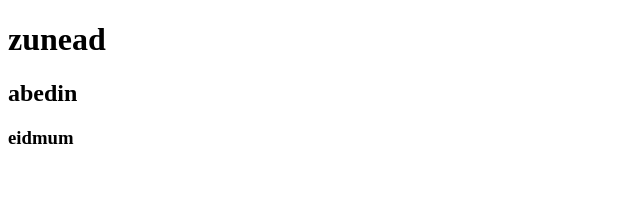
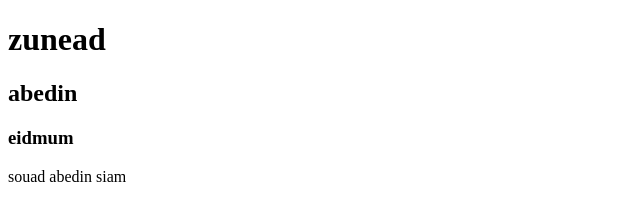
Before and after one commit to Eidmum/my-second-repo, a plain HTML site: page index.html in a window 1280 px wide. Shown: the whole page, without its empty margins (0-640 px from the left). Drawn offline with Linux system fonts and the light colour scheme.

Commit message:
from dev1

```diff
--- a/index.html
+++ b/index.html
@@ -10,5 +10,6 @@
     <h1>zunead</h1>
     <h2>abedin</h2>
     <h3>eidmum</h3>
+    <p>souad abedin siam</p>
 </body>
 </html>
```
